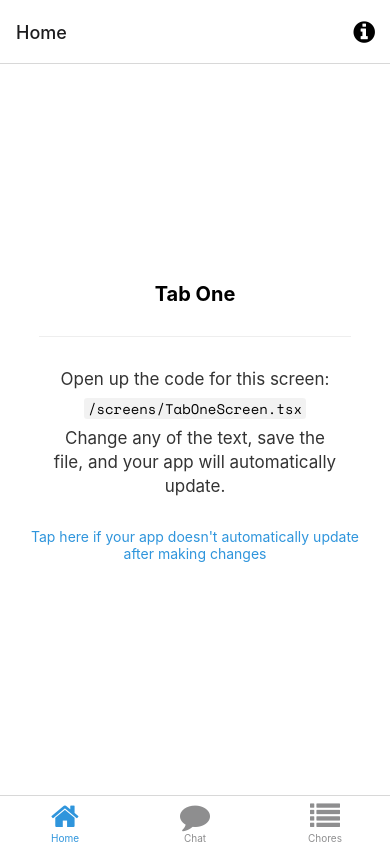
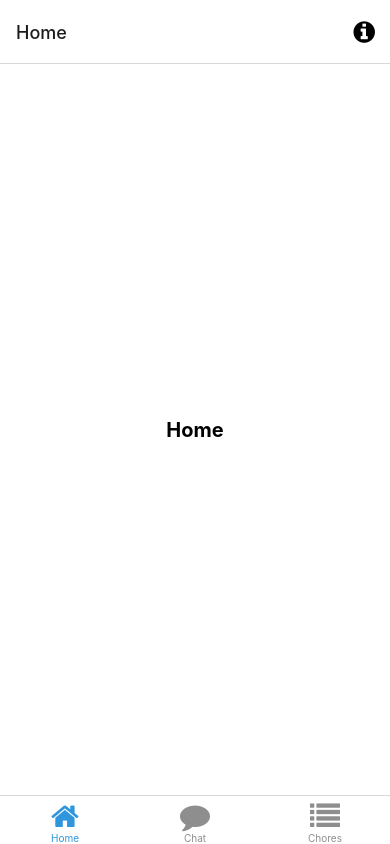
Before and after one commit to anant-j/Roomr, a React Native app in the folder app/: screen /TabOne in a window 390 px wide. Built offline with nearby package versions, Linux system fonts and the light colour scheme; what expo-linking would draw is missing.

Commit message:
Updated structure for Tenant and Landlord

```diff
--- a/app/App.tsx
+++ b/app/App.tsx
@@ -4,7 +4,9 @@ import { SafeAreaProvider } from 'react-native-safe-area-context';
 
 import useCachedResources from './hooks/useCachedResources';
 import useColorScheme from './hooks/useColorScheme';
-import Navigation from './navigation';
+const tenantMode = true;
+import TenantNavigation from './navigation/Tenant';
+import LandlordNavigation from './navigation/Tenant';
 
 export default function App() {
   const isLoadingComplete = useCachedResources();
@@ -13,11 +15,20 @@ export default function App() {
   if (!isLoadingComplete) {
     return null;
   } else {
+    if(tenantMode){
     return (
       <SafeAreaProvider>
-        <Navigation colorScheme={colorScheme} />
+        <TenantNavigation colorScheme={colorScheme} />
         <StatusBar />
       </SafeAreaProvider>
-    );
+    );}
+    else{
+      return (
+        <SafeAreaProvider>
+        <LandlordNavigation colorScheme={colorScheme} />
+        <StatusBar />
+      </SafeAreaProvider>
+        );
+    }
   }
 }
--- a/app/navigation/LinkingConfiguration.ts
+++ b/app/navigation/Tenant/LinkingConfiguration.ts
@@ -7,7 +7,7 @@
 import { LinkingOptions } from '@react-navigation/native';
 import * as Linking from 'expo-linking';
 
-import { RootStackParamList } from '../types';
+import { RootStackParamList } from '../../types';
 
 const linking: LinkingOptions<RootStackParamList> = {
   prefixes: [Linking.makeUrl('/')],
--- a/app/screens/TabOneScreen.tsx
+++ b/app/screens/Tenant/TabOneScreen.tsx
@@ -1,16 +1,14 @@
 import * as React from 'react';
 import { StyleSheet } from 'react-native';
 
-import EditScreenInfo from '../components/EditScreenInfo';
-import { Text, View } from '../components/Themed';
-import { RootTabScreenProps } from '../types';
+import EditScreenInfo from '../../components/EditScreenInfo';
+import { Text, View } from '../../components/Themed';
+import { RootTabScreenProps } from '../../types';
 
 export default function TabOneScreen({ navigation }: RootTabScreenProps<'TabOne'>) {
   return (
     <View style={styles.container}>
-      <Text style={styles.title}>Tab One</Text>
-      <View style={styles.separator} lightColor="#eee" darkColor="rgba(255,255,255,0.1)" />
-      <EditScreenInfo path="/screens/TabOneScreen.tsx" />
+      <Text style={styles.title}>Home</Text>
     </View>
   );
 }
--- a/app/screens/TabTwoScreen.tsx
+++ b/app/screens/Tenant/TabThreeScreen.tsx
@@ -1,15 +1,15 @@
 import * as React from 'react';
 import { StyleSheet } from 'react-native';
 
-import EditScreenInfo from '../components/EditScreenInfo';
-import { Text, View } from '../components/Themed';
+import EditScreenInfo from '../../components/EditScreenInfo';
+import { Text, View } from '../../components/Themed';
 
-export default function TabTwoScreen() {
+export default function TabThreeScreen() {
   return (
     <View style={styles.container}>
-      <Text style={styles.title}>Tab Two</Text>
+      <Text style={styles.title}>Tab Three</Text>
       <View style={styles.separator} lightColor="#eee" darkColor="rgba(255,255,255,0.1)" />
-      <EditScreenInfo path="/screens/TabTwoScreen.tsx" />
+      <EditScreenInfo path="/screens/TabThreeScreen.tsx" />
     </View>
   );
 }
--- a/app/screens/TabThreeScreen.tsx
+++ b/app/screens/Tenant/TabTwoScreen.tsx
@@ -1,15 +1,12 @@
 import * as React from 'react';
 import { StyleSheet } from 'react-native';
+import { Text, View } from '../../components/Themed';
 
-import EditScreenInfo from '../components/EditScreenInfo';
-import { Text, View } from '../components/Themed';
-
-export default function TabThreeScreen() {
+export default function TabTwoScreen() {
   return (
     <View style={styles.container}>
-      <Text style={styles.title}>Tab Three</Text>
+      <Text style={styles.title}>Tab Two</Text>
       <View style={styles.separator} lightColor="#eee" darkColor="rgba(255,255,255,0.1)" />
-      <EditScreenInfo path="/screens/TabThreeScreen.tsx" />
     </View>
   );
 }
```
Also changed, not shown: app/navigation/Tenant/index.tsx (renamed from app/navigation/index.tsx, +8 -8 lines).
